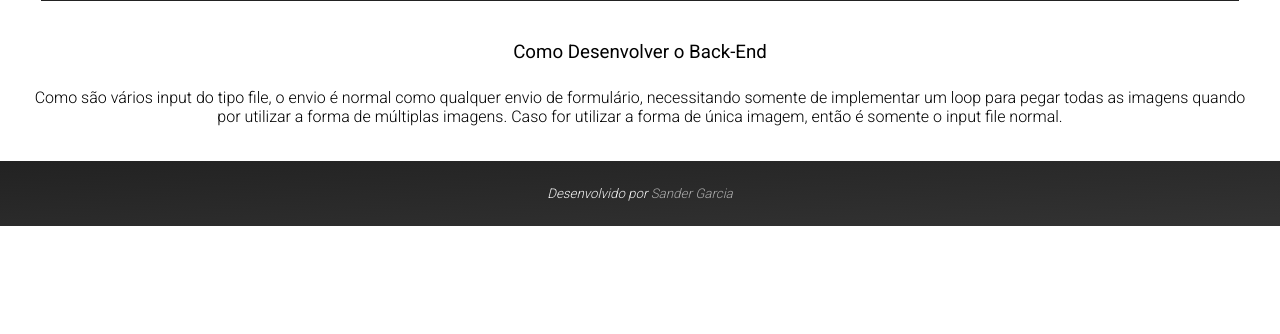
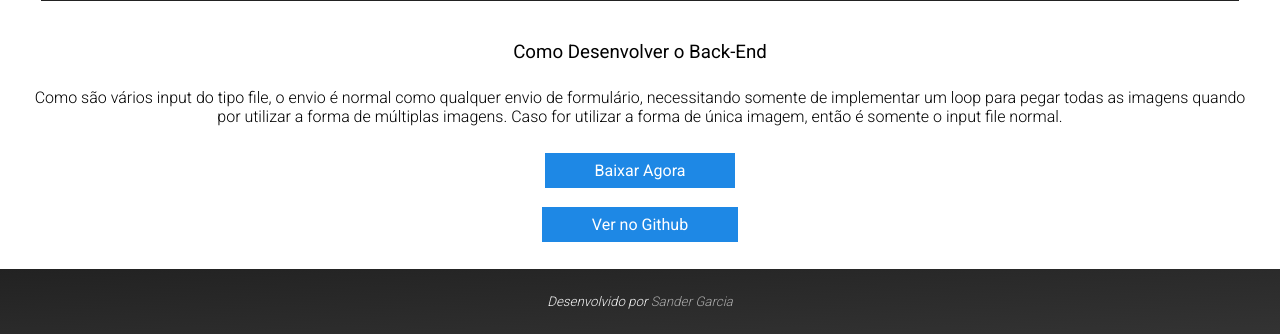
Before and after one commit to SanderGarcia/SanderGarcia.github.io, a PHP site: page /multiup-img.html in a window 1280 px wide. Shown: the part 1684-2018 px from the top of the page. Before the commit the page ends 1910 px from the top, so only its background shows below. Run offline with PHP 8.4, Linux system fonts and the light colour scheme.

Commit message:
atualizacao

```diff
--- a/multiup-img.html
+++ b/multiup-img.html
@@ -102,6 +102,14 @@
                 a forma de múltiplas imagens. Caso for utilizar a forma de única imagem, então é somente o input file normal.
             </p>
         </div>
+
+		<div class="download">
+            <a href="https://sandergarcia.github.io/multiup-img/" target="_blank">Baixar Agora</a>
+        </div>
+
+        <div class="download">
+            <a href="https://sandergarcia.github.io/multiup-img/" target="_blank">Ver no Github</a>
+        </div>
     </section>
 
     <footer>
--- a/multiup-img/css/style.css
+++ b/multiup-img/css/style.css
@@ -89,6 +89,22 @@ p{
     text-align: left;
 }
 
+.download{
+    margin: 35px 0;
+}
+
+.download a{
+    text-decoration: none;
+    background-color: #1e88e5;
+    color: white;
+    padding: 8px 50px;
+}
+
+.download a:hover{
+    background-color: #42a5f5;
+    transition: .2s;
+}
+
 footer{
     background-image: linear-gradient(to right bottom, #222, #333);
     color: #f5f5f5;
```
